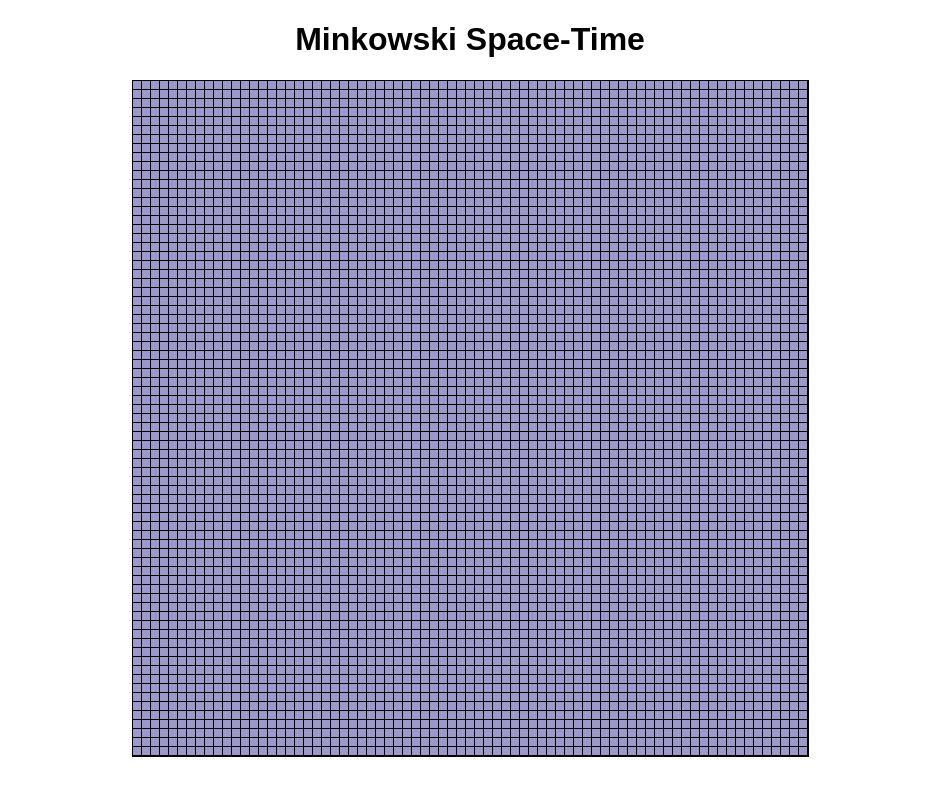
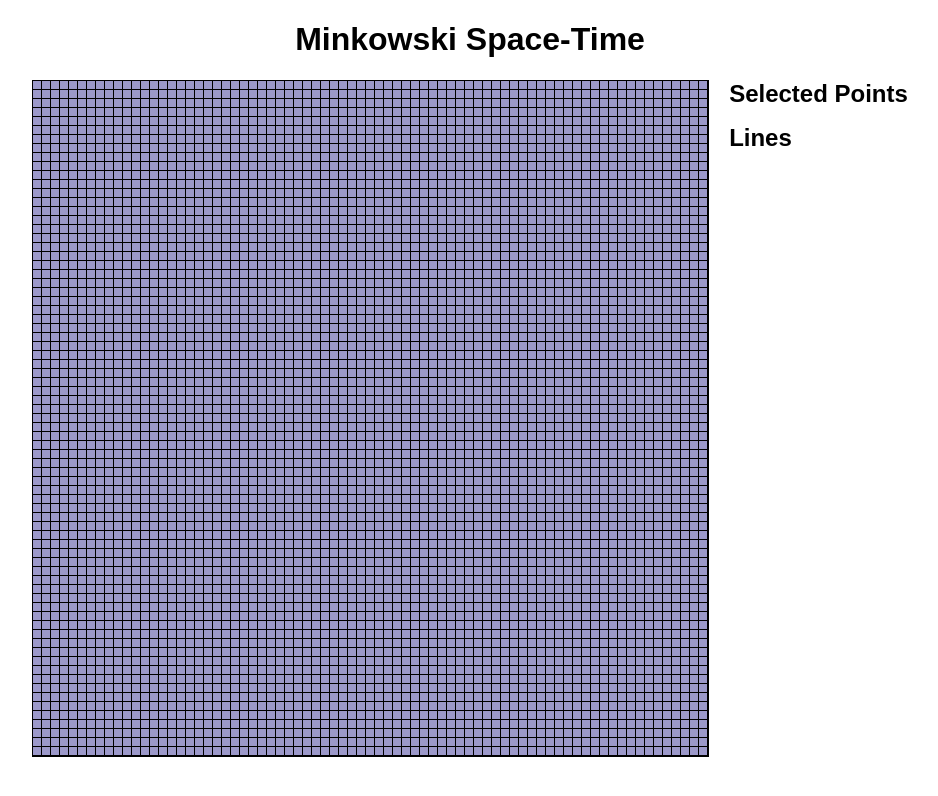
Before and after one commit to rrebeccaliu/phil-of-time, a React (Create React App) app: page / in a window 1280 px wide. Shown: the top 796 px of the page, without its empty margins (170-1108 px from the left). Built offline with nearby package versions, Linux system fonts and the light colour scheme.

Commit message:
Points and lines appearing to the side

```diff
--- a/src/components/grid.css
+++ b/src/components/grid.css
@@ -1,22 +1,7 @@
-.item {
-  width: 8px;
-  min-width: 8px;
-  height: 8px;
-  min-height: 8px;
-  background-color: rgb(156, 153, 202);
-  margin: 0.5px;
-}
-
-.item.selected {
-  background-color: red;
-}
-
-ul,
-ol,
-dd {
-  margin: 0;
-  padding: 0;
-  list-style: none;
+.content-container {
+  display: flex;
+  justify-content: center;
+  align-items: flex-start;
 }
 
 .grid-container {
@@ -47,3 +32,22 @@ dd {
   stroke: red;
   stroke-width: 1;
 }
+
+.info-container {
+  margin-left: 20px;
+  color: black;
+  text-align: left;
+}
+
+.info-container h2 {
+  margin: 0 0 10px 0;
+}
+
+.info-container ul {
+  list-style: none;
+  padding-left: 20px;
+}
+
+.info-container li {
+  margin-bottom: 5px;
+}
--- a/src/components/grid.js
+++ b/src/components/grid.js
@@ -59,6 +59,7 @@ const Grid = ({ grid }) => {
   return (
     <main>
       <h1>Minkowski Space-Time</h1>
+      <div className="content-container">
         <div className="grid-container">
           <svg className="grid-svg" style={{ width: grid.cells * 9, height: grid.rows * 9 }}>
             {/* Background rectangle */}
@@ -88,6 +89,23 @@ const Grid = ({ grid }) => {
             {renderLines()}
           </svg>
         </div>
+        <div className="info-container">
+          <h2>Selected Points</h2>
+          <ul>
+            {selectedCells.map((cell, index) => (
+              <li key={index}>Point {index + 1}: ({cell.x}, {cell.y})</li>
+            ))}
+          </ul>
+          <h2>Lines</h2>
+          <ul>
+            {selectedCells.slice(1).map((cell, index) => (
+              <li key={index}>
+                Line {index + 1}: ({selectedCells[index].x}, {selectedCells[index].y}) to ({cell.x}, {cell.y})
+              </li>
+            ))}
+          </ul>
+        </div>
+      </div>
     </main>
   );
 };
```
Lines whose indentation alone changed are shown as unchanged.
